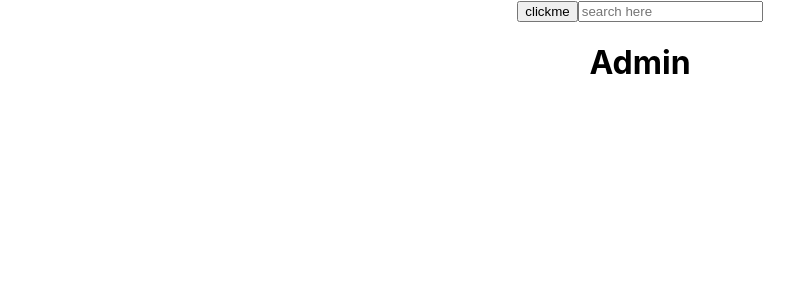
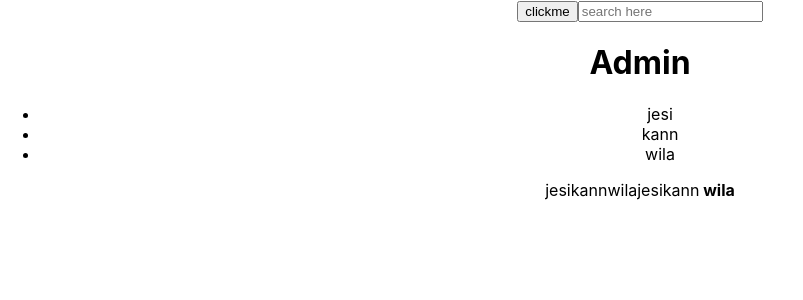
Before and after one commit to Jesinthwilson04/reactrecap, a React (Create React App) app: page / in a window 1280 px wide. Shown: the top 300 px of the page, without its empty margins (0-803 px from the left). Built offline with nearby package versions, Linux system fonts and the light colour scheme.

Commit message:
maprendering

```diff
--- a/src/App.js
+++ b/src/App.js
@@ -9,14 +9,6 @@ function ConditionalRender(){
   )
 }
 
-//count event handler
-function App() {
-  let count=0;
-  const onclickLog=(event)=>{
-    count++
-    console.log(`button clicked ${count} times`)
-    console.log(event.target.value)
-  }
 //input event handler
 function onSearchChange(event){
   if(event.target.value.length>50)
@@ -27,11 +19,43 @@ function App() {
 
   console.log(event.target.value.length)
 }
+
+
+//count event handler
+const onclickLog=(event)=>{
+  let count=0;
+  count++
+  console.log(`button clicked ${count} times`)
+  console.log(event.target.value)
+}
+
+
+function List(){
+  const names=['jesi','kann','wila'];
+
+  return (
+    <>
+    <ul>
+      {names.map(name=> <li key={name}> {name}</li>)}
+    </ul>
+    <p>
+      {names.map((name)=> name)}
+      {names.map((name,index)=> index===2 ? <strong> {name}</strong> : <>{name}</>)}
+    </p>
+    </>
+
+
+  )
+}
+
+
+function App() {
   return (
     <div className="App">
       <button onClick={onclickLog} value={0}>clickme</button>
       <input type="text" onChange={onSearchChange} placeholder='search here'/>
       <ConditionalRender/>
+      <List/>
     </div>
   );
 }
```
Lines whose indentation alone changed are shown as unchanged.
